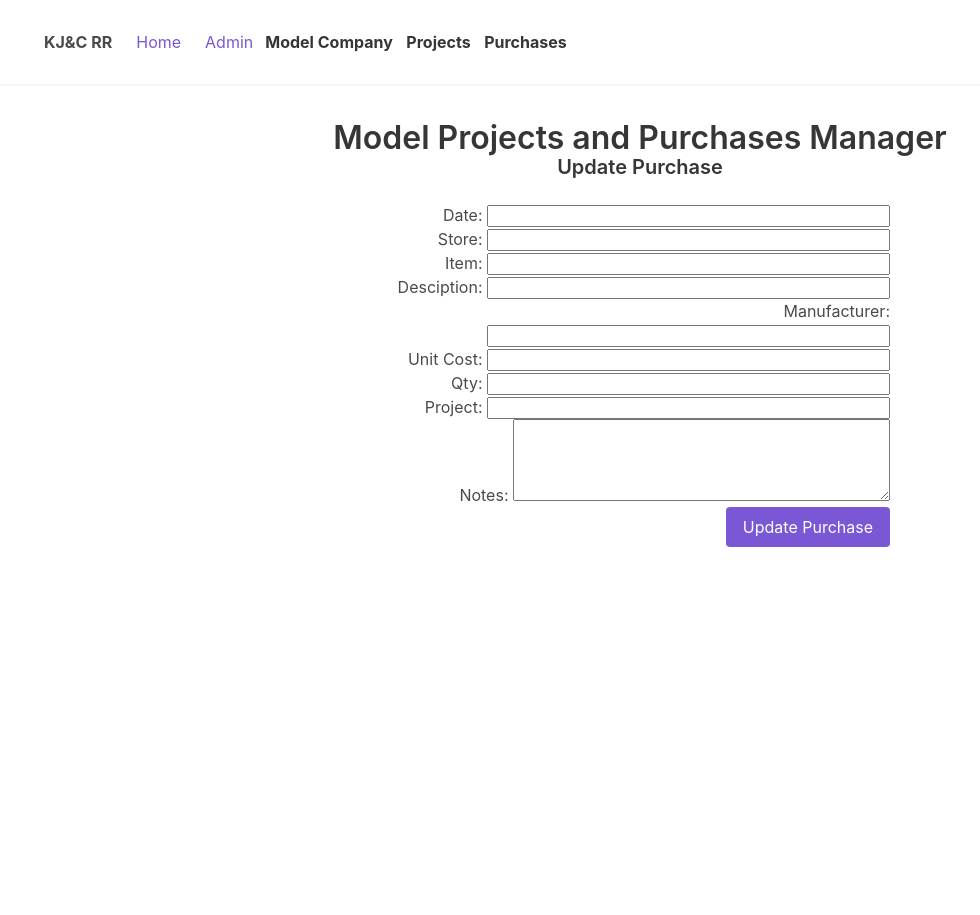
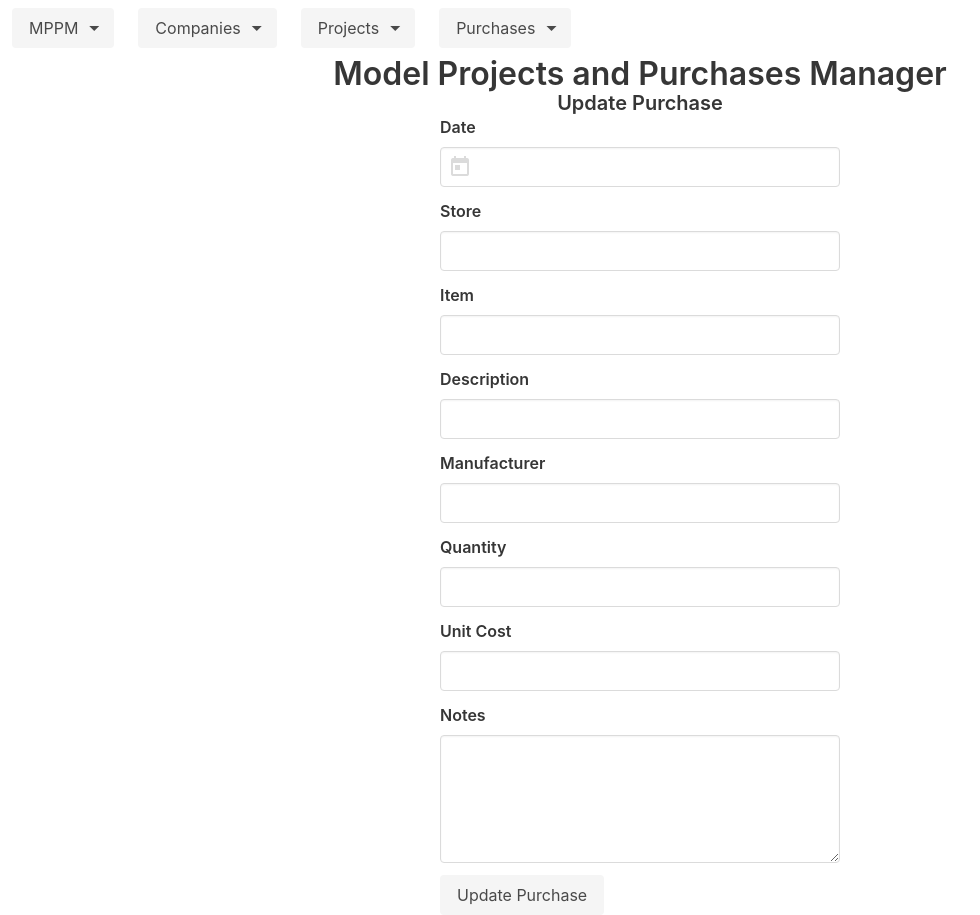
Before and after one commit to djbristow/RAILS, a Vue app in the folder mppm/: page /#/EditPur in a window 1280 px wide. Shown: the whole page, without its empty margins (0-980 px from the left). Before the commit the page ends 800 px from the top, so only its background shows below. Built offline with nearby package versions, Linux system fonts and the light colour scheme; no server answers.

Commit message:
upgraded buefy and used buefy navbar, dropdown, and input components including datepicker

```diff
--- a/mppm/src/App.vue
+++ b/mppm/src/App.vue
@@ -1,107 +1,116 @@
 <template>
   <div id="app">
-    <nav class="navbar is-fixed-top has-shadow is-spaced">
-      <div class="navbar-brand">
-        <a
-          class="navbar-item"
-          href="http://kjcrr.org"
-          target="_blank"
+    <section>
+      <b-navbar>
+        <template slot="brand">
+          <b-navbar-item>
+            <b-dropdown
+              hoverable
+              aria-role="list"
             >
-          <strong>KJ&C RR</strong>
-        </a>
-        <div
-          class="navbar-burger burger"
-          :class="{'is-active': navIsActive}"
-          data-target="mainNav"
-          @click="toggleMenu"
+              <button
+                slot="trigger"
+                class="button is-light"
               >
-          <span />
-          <span />
-          <span />
-        </div>
-      </div>
-      <div
-        id="mainNav"
-        class="navbar-menu"
-        :class="{'is-active': navIsActive}"
-      >
-        <div class="navbar-start">
-          <div class="navbar-item">
+                <span>MPPM</span>
+                <b-icon icon="menu-down" />
+              </button>
+              <b-dropdown-item aria-role="listitem">
                 <router-link to="/">
                   Home
                 </router-link>
-          </div>
-          <div class="navbar-item">
+              </b-dropdown-item>
+              <b-dropdown-item aria-role="listitem">
                 <router-link to="/Admix">
                   Admin
                 </router-link>
-          </div>
-          <div class="navbar-item has-dropdown is-hoverable">
-            <strong>Model Company</strong>
-            <div
-              id="moreDropdown"
-              class="navbar-dropdown"
+              </b-dropdown-item>
+              <b-dropdown-item aria-role="listitem">
+                <a
+                  href="https://kjcrr.org"
+                  target="_blank"
                 >
-              <div class="navbar-item">
+                  KJ&C RR
+                </a>
+              </b-dropdown-item>
+            </b-dropdown>
+          </b-navbar-item>
+        </template>
+        <template slot="start">
+          <b-navbar-item>
+            <b-dropdown
+              hoverable
+              aria-role="list"
+            >
+              <button
+                slot="trigger"
+                class="button is-light"
+              >
+                <span>Companies</span>
+                <b-icon icon="menu-down" />
+              </button>
+              <b-dropdown-item aria-role="listitem">
                 <router-link to="/Mcolist">
                   List
                 </router-link>
-              </div>
-              <hr class="navbar-divider">
-              <div class="navbar-item">
+              </b-dropdown-item>
+              <b-dropdown-item aria-role="listitem">
                 <router-link to="/Mco/new">
                   New
                 </router-link>
-              </div>
-            </div>
-          </div>&nbsp;&nbsp;&nbsp;
-          <div class="navbar-item has-dropdown is-hoverable">
-            <strong>Projects</strong>
-            <div
-              id="moreDropdown"
-              class="navbar-dropdown"
+              </b-dropdown-item>
+            </b-dropdown>
+          </b-navbar-item>
+          <b-navbar-item>
+            <b-dropdown
+              hoverable
+              aria-role="list"
             >
-              <div class="navbar-item">
+              <button
+                slot="trigger"
+                class="button is-light"
+              >
+                <span>Projects</span>
+                <b-icon icon="menu-down" />
+              </button>
+              <b-dropdown-item aria-role="listitem">
                 <router-link to="/Projlist">
                   List
                 </router-link>
-              </div>
-              <hr class="navbar-divider">
-              <div class="navbar-item">
+              </b-dropdown-item>
+              <b-dropdown-item aria-role="listitem">
                 <router-link to="/Proj/new">
                   New
                 </router-link>
-              </div>
-            </div>
-          </div>&nbsp;&nbsp;&nbsp;
-          <div class="navbar-item has-dropdown is-hoverable">
-            <strong>Purchases</strong>
-            <div
-              id="moreDropdown"
-              class="navbar-dropdown"
+              </b-dropdown-item>
+            </b-dropdown>
+          </b-navbar-item>
+          <b-navbar-item>
+            <b-dropdown
+              hoverable
+              aria-role="list"
             >
-              <div class="navbar-item">
+              <button
+                slot="trigger"
+                class="button is-light"
+              >
+                <span>Purchases</span>
+                <b-icon icon="menu-down" />
+              </button>
+              <b-dropdown-item aria-role="listitem">
                 <router-link to="/Purlist">
                   List
                 </router-link>
-              </div>
-              <hr class="navbar-divider">
-              <div class="navbar-item">
+              </b-dropdown-item>
+              <b-dropdown-item aria-role="listitem">
                 <router-link to="/Pur/new">
                   New
                 </router-link>
-              </div>
-            </div>
-          </div>
-        </div>
-      </div>
-    </nav>
-    <section>
-      <br>
-      <br>
-      <br>
-      <br>
-      <br>
+              </b-dropdown-item>
+            </b-dropdown>
+          </b-navbar-item>
+        </template>
+      </b-navbar>
       <div class="center">
         <h1 class="title is-3">
           Model Projects and Purchases Manager
--- a/mppm/src/components/EditMco.vue
+++ b/mppm/src/components/EditMco.vue
@@ -8,53 +8,32 @@
     <br>
     <div class="form">
       <div class="content">
-        Company:
-        <input
-          v-model="name"
-          type="text"
-          name="name"
-          size="40"
-        >
-        <br>Type:
-        <input
-          v-model="type"
-          type="text"
-          name="type"
-          size="40"
-        >
-        <br>Website:
-        <input
-          v-model="website"
-          type="text"
-          name="website"
-          size="40"
-        >
-        <br>Phone:
-        <input
-          v-model="phone"
-          type="text"
-          name="phone"
-          size="40"
-        >
-        <br>Address:
-        <input
-          v-model="address"
-          type="text"
-          name="address"
-          size="40"
-        >
-        <br>Notes:
-        <textarea
-          v-model="notes"
-          rows="5"
-          cols="40"
-        />
-        <br>
+        <b-field label="Company">
+          <b-input v-model="name" />
+        </b-field>
+        <b-field label="Type">
+          <b-input v-model="type" />
+        </b-field>
+        <b-field label="Website">
+          <b-input v-model="website" />
+        </b-field>
+        <b-field label="Phone">
+          <b-input v-model="phone" />
+        </b-field>
+        <b-field label="Address">
+          <b-input v-model="address" />
+        </b-field>
+        <b-field label="Notes">
+          <b-input
+            v-model="notes"
+            type="textarea"
+          />
+        </b-field>
         <button
-          class="button is-primary"
+          class="button is-light"
           @click="updateMco"
         >
-          Update Model Compny
+          Update Model Company
         </button>
       </div>
     </div>
@@ -109,13 +88,13 @@ export default {
 </script>
 <style scoped>
 section {
-  width: 500px;
+  width: 400px;
   margin: auto;
 }
 .center {
   text-align: center;
 }
 .content {
-  text-align: right;
+  text-align: left;
 }
 </style>
--- a/mppm/src/components/EditProj.vue
+++ b/mppm/src/components/EditProj.vue
@@ -8,50 +8,42 @@
     <br>
     <div class="form">
       <div class="content">
-        Title:
-        <input
-          v-model="title"
-          type="text"
-          name="title"
-          size="40"
-        >
-        <br>Type:
-        <input
-          v-model="type"
-          type="text"
-          name="type"
-          size="40"
-        >
-        <br>Description:
-        <input
-          v-model="description"
-          type="text"
-          name="description"
-          size="40"
-        >
-        <br>Start:
-        <input
-          v-model="startdate"
-          type="text"
-          name="startdate"
-          size="40"
-        >
-        <br>End:
-        <input
-          v-model="enddate"
-          type="text"
-          name="enddate"
-          size="40"
-        >
-        <br>Notes:
-        <textarea
-          v-model="notes"
-          rows="5"
-          cols="40"
-        />
-        <br>
+        <b-field label="Title">
+          <b-input v-model="title" />
+        </b-field>
+        <b-field label="Type">
+          <b-input v-model="type" />
+        </b-field>
+        <b-field label="Description">
+          <b-input
+            v-model="description"
+            type="textarea"
+          />
+        </b-field>
+        <b-field label="Start Date">
+          <b-datepicker
+            v-model="startdate"
+            placeholder="Type or select a date..."
+            icon="calendar-today"
+            editable
+          />
+        </b-field>
+        <b-field label="End Date">
+          <b-datepicker
+            v-model="enddate"
+            placeholder="Type or select a date..."
+            icon="calendar-today"
+            editable
+          />
+        </b-field>
+        <b-field label="Notes">
+          <b-input
+            v-model="notes"
+            type="textarea"
+          />
+        </b-field>
         <button
-          class="button is-primary"
+          class="button is-light"
           @click="updateProj"
         >
           Update Project
@@ -71,8 +63,8 @@ export default {
       title: '',
       type: '',
       description: '',
-      startdate: '',
-      enddate: '',
+      startdate: null,
+      enddate: null,
       notes: ''
     }
   },
@@ -87,8 +79,8 @@ export default {
       this.title = response.data.title
       this.type = response.data.type
       this.description = response.data.description
-      this.startdate = this.formatDate(response.data.startdate)
-      this.enddate = this.formatDate(response.data.enddate)
+      this.startdate = new Date(response.data.startdate)
+      this.enddate = new Date(response.data.enddate)
       this.notes = response.data.notes
     },
     async updateProj () {
@@ -117,13 +109,13 @@ export default {
 </script>
 <style scoped>
 section {
-  width: 500px;
+  width: 400px;
   margin: auto;
 }
 .center {
   text-align: center;
 }
 .content {
-  text-align: right;
+  text-align: left;
 }
 </style>
--- a/mppm/src/components/EditPur.vue
+++ b/mppm/src/components/EditPur.vue
@@ -5,73 +5,40 @@
         Update Purchase
       </p>
     </div>
-    <br>
     <div class="form">
       <div class="content">
-        Date:
-        <input
-          v-model="date"
-          type="text"
-          name="date"
-          size="40"
-        >
-        <br>Store:
-        <input
-          v-model="store"
-          type="text"
-          name="store"
-          size="40"
-        >
-        <br>Item:
-        <input
-          v-model="item"
-          type="text"
-          name="item"
-          size="40"
-        >
-        <br>Desciption:
-        <input
-          v-model="desciption"
-          type="text"
-          name="desciption"
-          size="40"
-        >
-        <br>Manufacturer:
-        <input
-          v-model="manufacturer"
-          type="text"
-          name="manufacturer"
-          size="40"
-        >
-        <br>Unit Cost:
-        <input
-          v-model="unitcost"
-          type="text"
-          name="unitcost"
-          size="40"
-        >
-        <br>Qty:
-        <input
-          v-model="qty"
-          type="text"
-          name="qty"
-          size="40"
-        >
-        <br>Project:
-        <input
-          v-model="project"
-          type="text"
-          name="project"
-          size="40"
-        >
-        <br>Notes:
-        <textarea
-          v-model="notes"
-          rows="5"
-          cols="40"
-        /><br>
+        <b-field label="Date">
+          <b-datepicker
+            v-model="date"
+            icon="calendar-today"
+            editable
+          />
+        </b-field>
+        <b-field label="Store">
+          <b-input v-model="store" />
+        </b-field>
+        <b-field label="Item">
+          <b-input v-model="item" />
+        </b-field>
+        <b-field label="Description">
+          <b-input v-model="desciption" />
+        </b-field>
+        <b-field label="Manufacturer">
+          <b-input v-model="manufacturer" />
+        </b-field>
+        <b-field label="Quantity">
+          <b-input v-model="qty" />
+        </b-field><b-field label="Unit Cost">
+          <b-input v-model="unitcost" />
+        </b-field>
+        <b-field label="Notes">
+          <b-input
+            v-model="notes"
+            type="textarea"
+          />
+        </b-field>
         <button
-          class="button is-primary"
+          class="button is-light"
           @click="updatePur"
         >
           Update Purchase
@@ -87,7 +54,7 @@ export default {
   name: 'EditPur',
   data () {
     return {
-      date: '',
+      date: null,
       store: '',
       item: '',
       desciption: '',
@@ -106,8 +73,7 @@ export default {
       const response = await PpService.getPur({
         id: this.$route.params.id
       })
-      console.log(response.data)
-      this.date = response.data.date
+      this.date = new Date(response.data.date)
       this.store = response.data.store
       this.item = response.data.item
       this.desciption = response.data.desciption
@@ -139,13 +105,13 @@ export default {
 </script>
 <style scoped>
 section {
-  width: 500px;
+  width: 400px;
   margin: auto;
 }
 .center {
   text-align: center;
 }
 .content {
-  text-align: right;
+  text-align: left;
 }
 </style>
--- a/mppm/src/components/NewMco.vue
+++ b/mppm/src/components/NewMco.vue
@@ -8,50 +8,29 @@
     <br>
     <div class="form">
       <div class="content">
-        Company:
-        <input
-          v-model="name"
-          type="text"
-          name="name"
-          size="40"
-        >
-        <br>Type:
-        <input
-          v-model="type"
-          type="text"
-          name="type"
-          size="40"
-        >
-        <br>Website:
-        <input
-          v-model="website"
-          type="text"
-          name="website"
-          size="40"
-        >
-        <br>Phone:
-        <input
-          v-model="phone"
-          type="text"
-          name="phone"
-          size="40"
-        >
-        <br>Street:
-        <input
-          v-model="address"
-          type="text"
-          name="address"
-          size="40"
-        >
-        <br>Notes:
-        <textarea
-          v-model="notes"
-          rows="5"
-          cols="40"
-        />
-        <br>
+        <b-field label="Company">
+          <b-input v-model="name" />
+        </b-field>
+        <b-field label="Type">
+          <b-input v-model="type" />
+        </b-field>
+        <b-field label="Website">
+          <b-input v-model="website" />
+        </b-field>
+        <b-field label="Phone">
+          <b-input v-model="phone" />
+        </b-field>
+        <b-field label="Address">
+          <b-input v-model="address" />
+        </b-field>
+        <b-field label="Notes">
+          <b-input
+            v-model="notes"
+            type="textarea"
+          />
+        </b-field>
         <button
-          class="button is-primary"
+          class="button is-light"
           @click="addMco"
         >
           Add Model Company
@@ -95,13 +74,13 @@ export default {
 </script>
 <style scoped>
 section {
-  width: 500px;
+  width: 400px;
   margin: auto;
 }
 .center {
   text-align: center;
 }
 .content {
-  text-align: right;
+  text-align: left;
 }
 </style>
--- a/mppm/src/components/NewProj.vue
+++ b/mppm/src/components/NewProj.vue
@@ -5,53 +5,44 @@
         Add Project
       </p>
     </div>
-    <br>
     <div class="form">
       <div class="content">
-        Title:
-        <input
-          v-model="title"
-          type="text"
-          name="title"
-          size="40"
-        >
-        <br>Type:
-        <input
-          v-model="type"
-          type="text"
-          name="type"
-          size="40"
-        >
-        <br>Description:
-        <input
-          v-model="description"
-          type="text"
-          name="description"
-          size="40"
-        >
-        <br>Start:
-        <input
-          v-model="startdate"
-          type="text"
-          name="startdate"
-          size="40"
-        >
-        <br>End:
-        <input
-          v-model="enddate"
-          type="text"
-          name="enddate"
-          size="40"
-        >
-        <br>Notes:
-        <textarea
-          v-model="notes"
-          rows="5"
-          cols="40"
-        />
-        <br>
+        <b-field label="Title">
+          <b-input v-model="title" />
+        </b-field>
+        <b-field label="Type">
+          <b-input v-model="type" />
+        </b-field>
+        <b-field label="Description">
+          <b-input
+            v-model="description"
+            type="textarea"
+          />
+        </b-field>
+        <b-field label="Start Date">
+          <b-datepicker
+            v-model="startdate"
+            placeholder="Type or select a date..."
+            icon="calendar-today"
+            editable
+          />
+        </b-field>
+        <b-field label="End Date">
+          <b-datepicker
+            v-model="enddate"
+            placeholder="Type or select a date..."
+            icon="calendar-today"
+            editable
+          />
+        </b-field>
+        <b-field label="Notes">
+          <b-input
+            v-model="notes"
+            type="textarea"
+          />
+        </b-field>
         <button
-          class="button is-primary"
+          class="button is-light"
           @click="addProj"
         >
           Add Project
@@ -70,8 +61,8 @@ export default {
       title: '',
       type: '',
       description: '',
-      startdate: '',
-      enddate: '',
+      startdate: null,
+      enddate: null,
       notes: ''
     }
   },
@@ -94,13 +85,13 @@ export default {
 </script>
 <style scoped>
 section {
-  width: 500px;
+  width: 400px;
   margin: auto;
 }
 .center {
   text-align: center;
 }
 .content {
-  text-align: right;
+  text-align: left;
 }
 </style>
--- a/mppm/src/components/NewPur.vue
+++ b/mppm/src/components/NewPur.vue
@@ -5,77 +5,44 @@
         Add Purchase
       </p>
     </div>
-    <br>
     <div
       class="form"
       enctype="multipart/form-data"
     >
       <div class="content">
-        Date:
-        <input
-          v-model="date"
-          type="text"
-          name="date"
-          size="40"
-        >
-        <br>Store:
-        <input
-          v-model="store"
-          type="text"
-          name="store"
-          size="40"
-        >
-        <br>Item:
-        <input
-          v-model="item"
-          type="text"
-          name="item"
-          size="40"
-        >
-        <br>Desciption:
-        <input
-          v-model="desciption"
-          type="text"
-          name="desciption"
-          size="40"
-        >
-        <br>Manufacturer:
-        <input
-          v-model="manufacturer"
-          type="text"
-          name="manufacturer"
-          size="40"
-        >
-        <br>Unit Cost:
-        <input
-          v-model="unitcost"
-          type="text"
-          name="unitcost"
-          size="40"
-        >
-        <br>Qty:
-        <input
-          v-model="qty"
-          type="text"
-          name="qty"
-          size="40"
-        >
-        <br>Project:
-        <input
-          v-model="project"
-          type="text"
-          name="project"
-          size="40"
-        >
-        <br>Notes:
-        <textarea
-          v-model="notes"
-          rows="5"
-          cols="40"
-        />
-        <br>
+        <b-field label="Date">
+          <b-datepicker
+            v-model="date"
+            placeholder="Type or select a date..."
+            icon="calendar-today"
+            editable
+          />
+        </b-field>
+        <b-field label="Store">
+          <b-input v-model="store" />
+        </b-field>
+        <b-field label="Item">
+          <b-input v-model="item" />
+        </b-field>
+        <b-field label="Description">
+          <b-input v-model="desciption" />
+        </b-field>
+        <b-field label="Manufacturer">
+          <b-input v-model="manufacturer" />
+        </b-field>
+        <b-field label="Quantity">
+          <b-input v-model="qty" />
+        </b-field><b-field label="Unit Cost">
+          <b-input v-model="unitcost" />
+        </b-field>
+        <b-field label="Notes">
+          <b-input
+            v-model="notes"
+            type="textarea"
+          />
+        </b-field>
         <button
-          class="button is-primary"
+          class="button is-light"
           @click="addPur"
         >
           Add Purchase
@@ -91,7 +58,7 @@ export default {
   name: 'NewPur',
   data () {
     return {
-      date: '',
+      date: null,
       store: '',
       item: '',
       desciption: '',
@@ -124,15 +91,16 @@ export default {
 </script>
 <style scoped>
 section {
-  width: 500px;
+  width: 400px;
   margin: auto;
 }
-
 .center {
   text-align: center;
 }
-
 .content {
-  text-align: right;
+  text-align: left;
+}
+.label {
+  margin-bottom: 0.25em;
 }
 </style>
```
Also changed, not shown: 1 other file (tests, documents, lock files or other folders). Lines whose indentation alone changed are shown as unchanged.
